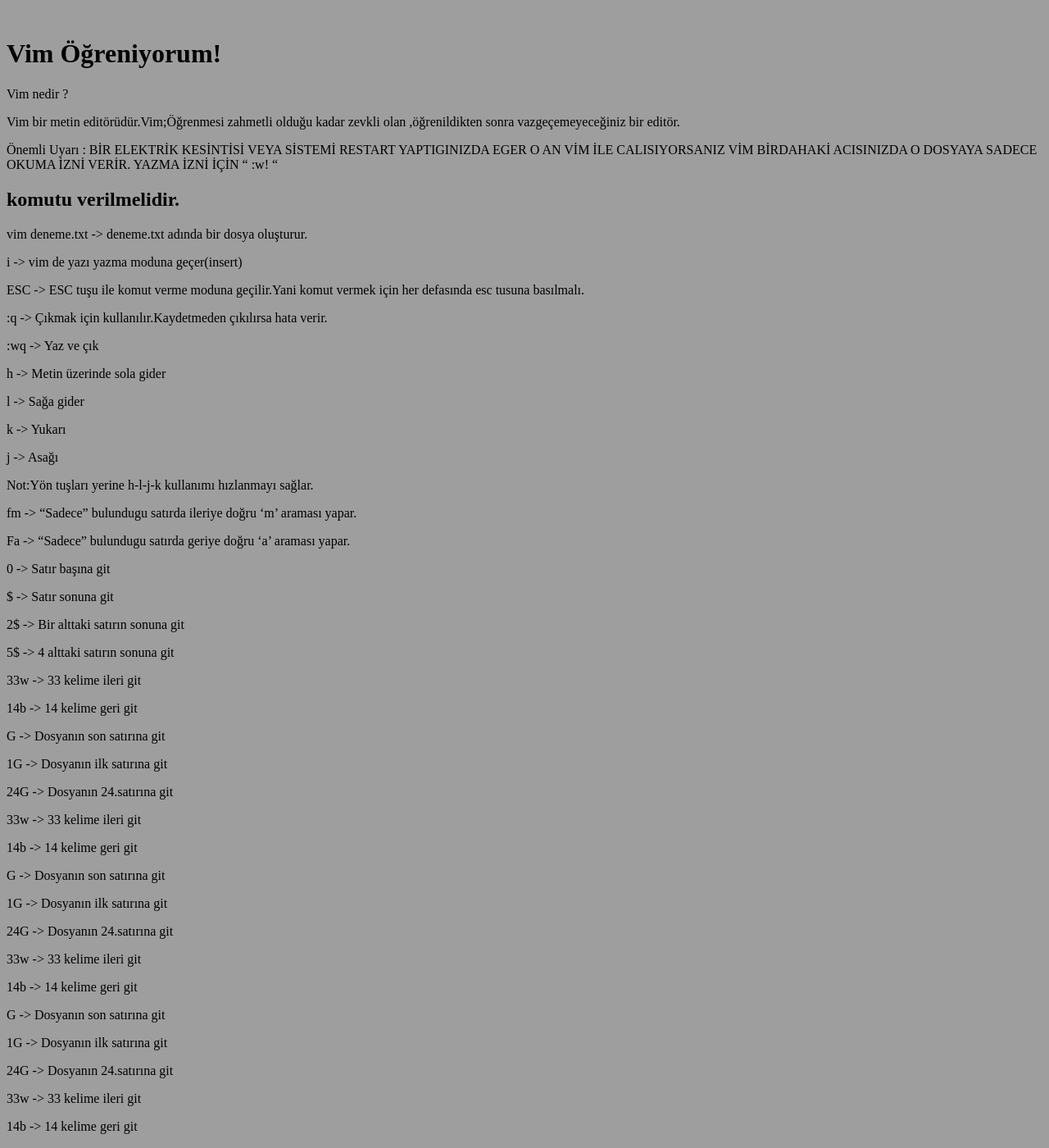
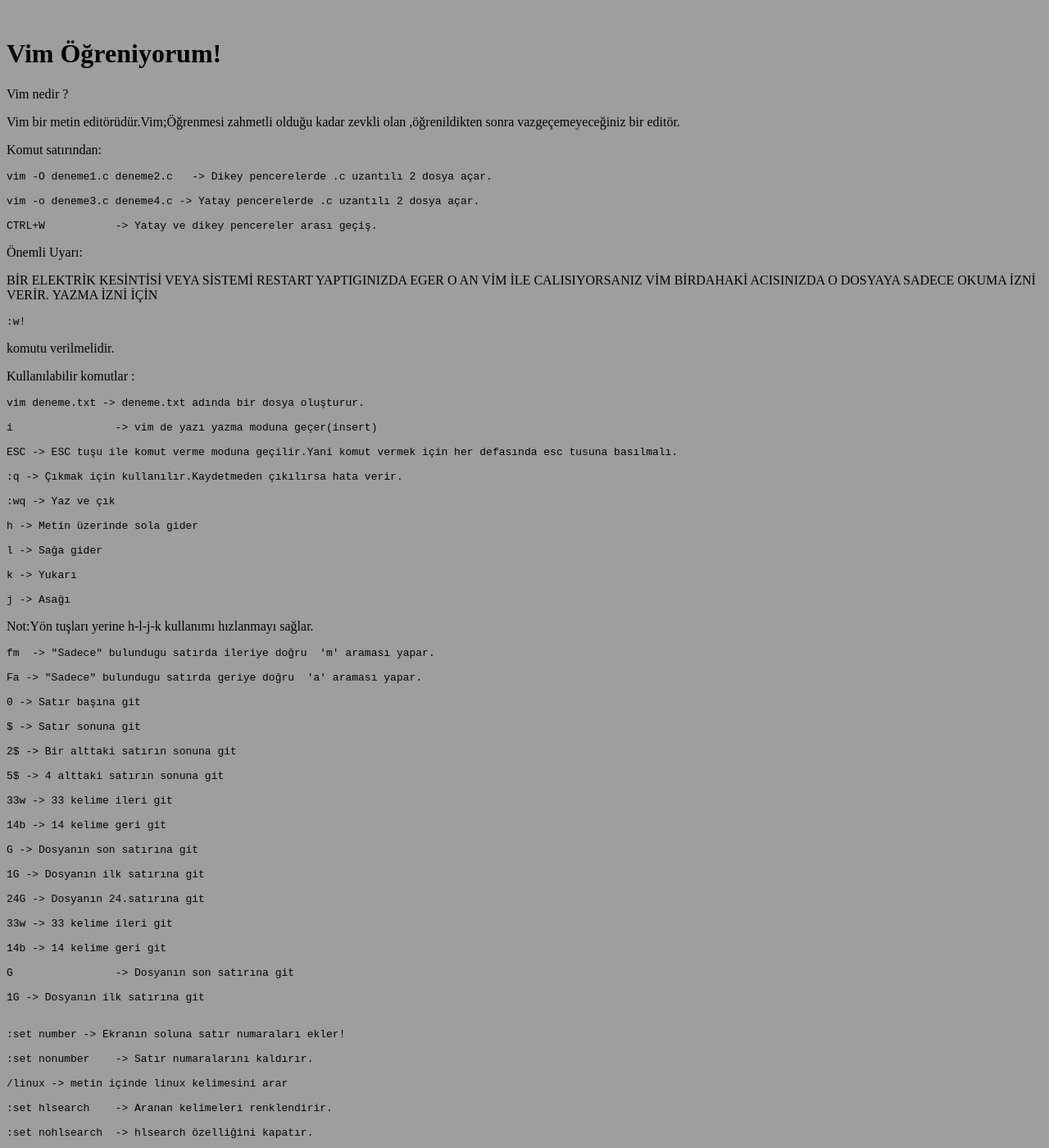
Before and after one commit to mogutcan/mogutcan.github.com, a Jekyll site: the page built from 1/_posts/2012-01-05-Vim-Öğreniyorum.md, in a window 1280 px wide and 1400 px high. Shown: the whole window at 82% size. Built offline with Jekyll 4.4.1, drawn with Linux system fonts in a browser that asks for light colours; comment, search, counter and statistics services are not loaded; some of the changed text lies outside the part shown.

Commit message:
kodsatırlarınındüzeltilmesi

```diff
--- a/1/_posts/2012-01-05-Vim-Öğreniyorum.md
+++ b/1/_posts/2012-01-05-Vim-Öğreniyorum.md
@@ -10,125 +10,158 @@ Vim nedir ?
 Vim bir metin editörüdür.Vim;Öğrenmesi zahmetli olduğu kadar zevkli olan ,öğrenildikten sonra
 vazgeçemeyeceğiniz bir editör.
 
+Komut satırından:
 
-Önemli Uyarı :
+	vim -O deneme1.c deneme2.c
+-> Dikey pencerelerde .c uzantılı 2 dosya açar.
+
+	vim -o deneme3.c deneme4.c
+-> Yatay pencerelerde .c uzantılı 2 dosya açar.
+
+	CTRL+W
+-> Yatay ve dikey pencereler arası geçiş.
+
+Önemli Uyarı:
+
 BİR ELEKTRİK KESİNTİSİ VEYA SİSTEMİ RESTART YAPTIGINIZDA
 EGER O AN VİM İLE CALISIYORSANIZ VİM BİRDAHAKİ ACISINIZDA O DOSYAYA
 SADECE OKUMA İZNİ VERİR.
-YAZMA İZNİ İÇİN   "   :w!   "
+YAZMA İZNİ İÇİN
 
-   komutu verilmelidir.
------------------------------------------------------------
-vim deneme.txt 	-> deneme.txt adında bir dosya oluşturur.
+    :w!
 
-i               -> vim de yazı yazma moduna geçer(insert)
+komutu verilmelidir.
 
-ESC 		-> ESC tuşu ile komut verme moduna geçilir.Yani komut vermek
-		   için her defasında esc tusuna basılmalı.
+Kullanılabilir komutlar :
 
-:q 		-> Çıkmak için kullanılır.Kaydetmeden çıkılırsa hata verir.
+    vim deneme.txt
+-> deneme.txt adında bir dosya oluşturur.
 
-:wq 		-> Yaz ve çık
+    i
+-> vim de yazı yazma moduna geçer(insert)
 
-h 		-> Metin üzerinde sola gider
+    ESC
+-> ESC tuşu ile komut verme moduna geçilir.Yani komut vermek için her defasında esc tusuna basılmalı.
 
-l 	       	-> Sağa gider
+    :q
+-> Çıkmak için kullanılır.Kaydetmeden çıkılırsa hata verir.
 
-k 		-> Yukarı
+    :wq
+-> Yaz ve çık
 
-j 		-> Asağı
+    h
+-> Metin üzerinde sola gider
+
+    l
+-> Sağa gider
+
+    k
+-> Yukarı
+
+    j
+-> Asağı
 
 Not:Yön tuşları yerine h-l-j-k kullanımı hızlanmayı sağlar.
 
-fm 		-> "Sadece" bulundugu satırda ileriye doğru  'm' araması yapar.
+    fm
+-> "Sadece" bulundugu satırda ileriye doğru  'm' araması yapar.
 
-Fa 		-> "Sadece" bulundugu satırda geriye doğru  'a' araması yapar.
+    Fa
+-> "Sadece" bulundugu satırda geriye doğru  'a' araması yapar.
 
-0 		-> Satır başına git
+    0
+-> Satır başına git
 
-$ 		-> Satır sonuna git
+    $
+-> Satır sonuna git
 
-2$ 		-> Bir alttaki satırın sonuna git
+    2$
+-> Bir alttaki satırın sonuna git
 
-5$ 	        -> 4 alttaki satırın sonuna git
+    5$
+-> 4 alttaki satırın sonuna git
 
-33w 		-> 33 kelime ileri git
+    33w
+-> 33 kelime ileri git
 
-14b 		-> 14 kelime geri git
+    14b
+-> 14 kelime geri git
 
-G 		-> Dosyanın son satırına git
+    G
+-> Dosyanın son satırına git
 
-1G 		-> Dosyanın ilk satırına git
+    1G
+-> Dosyanın ilk satırına git
 
-24G 		-> Dosyanın 24.satırına git
+    24G
+-> Dosyanın 24.satırına git
 
-33w 		-> 33 kelime ileri git
+    33w
+-> 33 kelime ileri git
 
-14b 		-> 14 kelime geri git
+    14b
+-> 14 kelime geri git
 
-G 		-> Dosyanın son satırına git
+    G
+-> Dosyanın son satırına git
 
-1G 		-> Dosyanın ilk satırına git
+    1G
+-> Dosyanın ilk satırına git
 
-24G 		-> Dosyanın 24.satırına git
 
-33w 		-> 33 kelime ileri git
+	:set number
+-> Ekranın soluna satır numaraları ekler!
 
-14b 		-> 14 kelime geri git
+	:set nonumber
+-> Satır numaralarını kaldırır.
 
-G 		-> Dosyanın son satırına git
+    /linux
+-> metin içinde linux kelimesini arar
 
-1G 		-> Dosyanın ilk satırına git
+	:set hlsearch
+-> Aranan kelimeleri renklendirir.
 
-24G 		-> Dosyanın 24.satırına git
+	:set nohlsearch
+-> hlsearch özelliğini kapatır.
 
-33w 		-> 33 kelime ileri git
+	yy
+-> Bulundugu Satırı kopyalar
 
-14b 		-> 14 kelime geri git
+	3y
+-> 3 satırı kopyalar
 
-G 		-> Dosyanın son satırına git
+	.
+-> Kopyalanan satırı yapıştırır
 
-1G 		-> Dosyanın ilk satırına git
+	G
+-> Dosya sonuna git
 
-24G 		-> Dosyanın 24.satırına git
+	~
+-> İmlecin bulundugu yerdeki harfi kücük/büyük harfle değiştir
 
-:set number 	-> Ekranın soluna satır numaraları ekler!
-:set nonumber 	-> Satır numaralarını kaldırır.
+	4~
+-> önündeki 4 karakteri kücük/büyük harfe dönüştür.
 
-/linux 		-> İleriye doğru giderek Linux kelimesini arar.
+	:split
+-> Ekranı pencerelere böl
 
-:set hlsearch 	-> Aranan kelimeleri renklendirir.
-:set nohlsearch -> hlsearch özelliğini kapatır.
 
-yy 		-> Bulundugu Satırı kopyalar
-3y 		-> 3 satırı kopyalar
 
-. 		-> Kopyalanan satırı yapıştırır
+	v
+-> Visual mod
+-> Bu modda fare ile hareket ettirilen satırlar renklenir.
 
-G 		-> Dosya sonuna git
+	>
+-> Bulundugu satırı shift genişliği kadar kaydırır(Visual modda)
 
-~ 		-> İmlecin bulundugu yerdeki harfi kücük/büyük harfle değiştir
-4~ 		-> önündeki 4 karakteri kücük/büyük harfe dönüştür.
+	:syntax on
+-> Tanınmayan dosya türlerinde metni renklendirir
 
-:split 	        -> Ekranı pencerelere böl
+	:set shiftwidth=4
+-> Tab boşluğunu ayarlar
 
-vim -O a.c b.c  -> Dikey pencerelerde 2 dosya açar.
+	:mkvimrc dosyaismi
+-> set vb yapılan ayarların saklanmasını sağlar.
 
-vim -o a.c b.c  -> Yatay pencerelerde 2 dosya açar.(a.c ve b.c)
-
-CTRL+W 		-> Yatay ve dikey pencereler arası geçiş.
-
-v 		-> Visual mod
-		-> Bu modda fare ile hareket ettirilen satırlar renklenir.
-
-> 		-> Bulundugu satırı shift genişliği kadar kaydırır(Visual modda)
-
-:syntax on 	-> Tanınmayan dosya türlerinde metni renklendirir
-
-:set shiftwidth=4 	-> Tab boşluğunu ayarlar
-
-:mkvimrc dosyaismi 	-> set vb yapılan ayarların saklanmasını sağlar.
-
-:source dosyaismi 	-> kaydedilen ayarları çağırır.
-
-						SON
+	:source dosyaismi
+-> kaydedilen ayarları çağırır.
```
